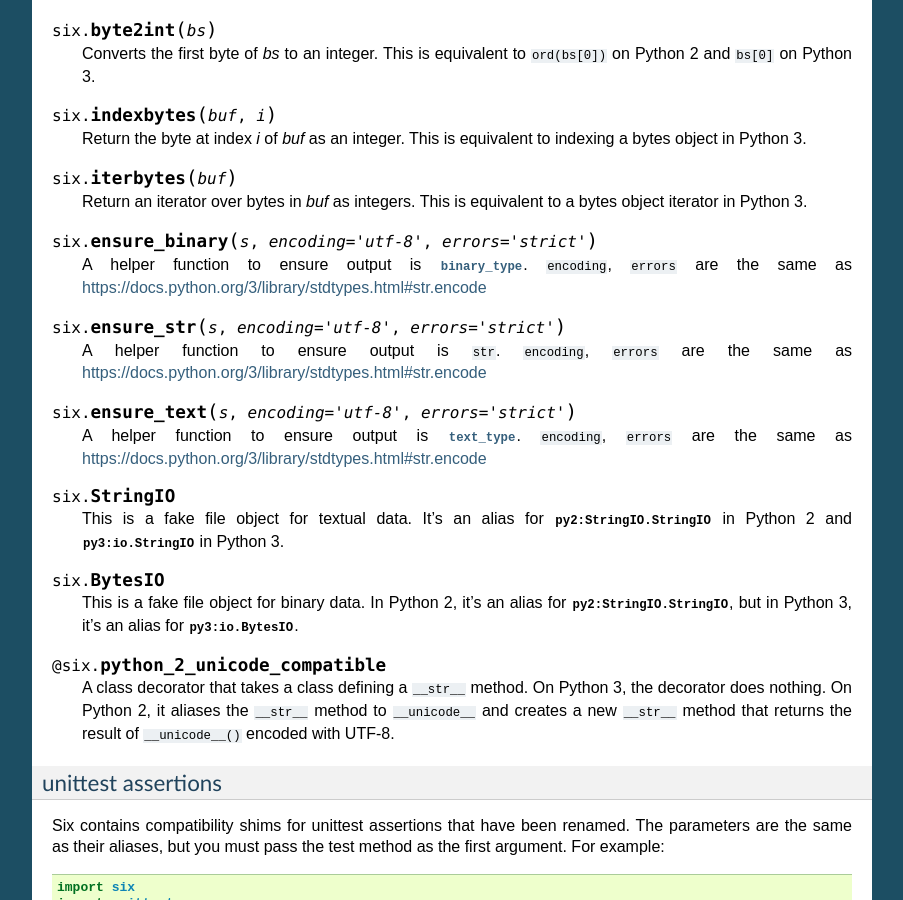
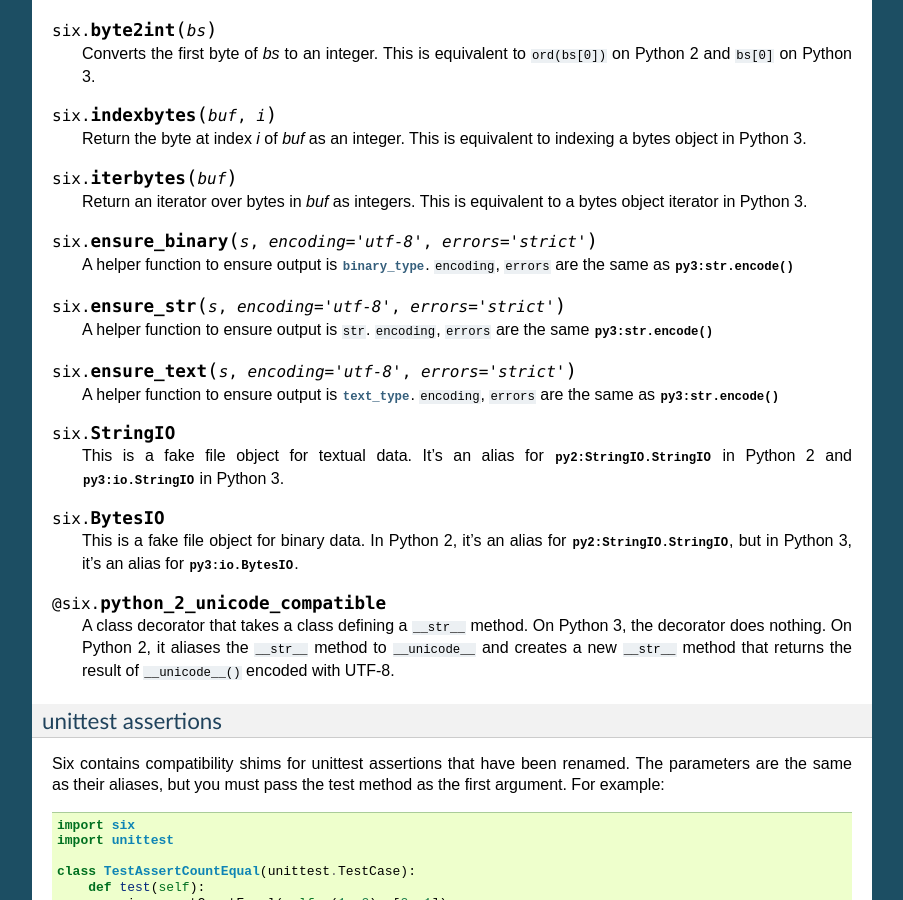
Before and after one commit to benjaminp/six, a Sphinx documentation site: the page built from documentation/index.rst, in a window 1280 px wide and 900 px high, scrolled down 5609 px. Shown: the whole window, without its empty margins (198-1101 px from the left). Built offline with Sphinx 7.4.7, drawn with Linux system fonts in a browser that asks for light colours.

```diff
--- a/documentation/index.rst
+++ b/documentation/index.rst
@@ -436,19 +436,19 @@ string data in all Python versions.
 .. function:: ensure_binary(s, encoding='utf-8', errors='strict')
 
   A helper function to ensure output is :data:`binary_type`. ``encoding``, ``errors``
-  are the same as https://docs.python.org/3/library/stdtypes.html#str.encode
+  are the same as :meth:`py3:str.encode`
 
 
 .. function:: ensure_str(s, encoding='utf-8', errors='strict')
 
   A helper function to ensure output is ``str``. ``encoding``, ``errors``
-  are the same as https://docs.python.org/3/library/stdtypes.html#str.encode
+  are the same :meth:`py3:str.encode`
 
 
 .. function:: ensure_text(s, encoding='utf-8', errors='strict')
 
   A helper function to ensure output is :data:`text_type`. ``encoding``, ``errors``
-  are the same as https://docs.python.org/3/library/stdtypes.html#str.encode
+  are the same as :meth:`py3:str.encode`
 
 
 .. data:: StringIO
```
Also changed, not shown: test_six.py (+6 -1 lines).
